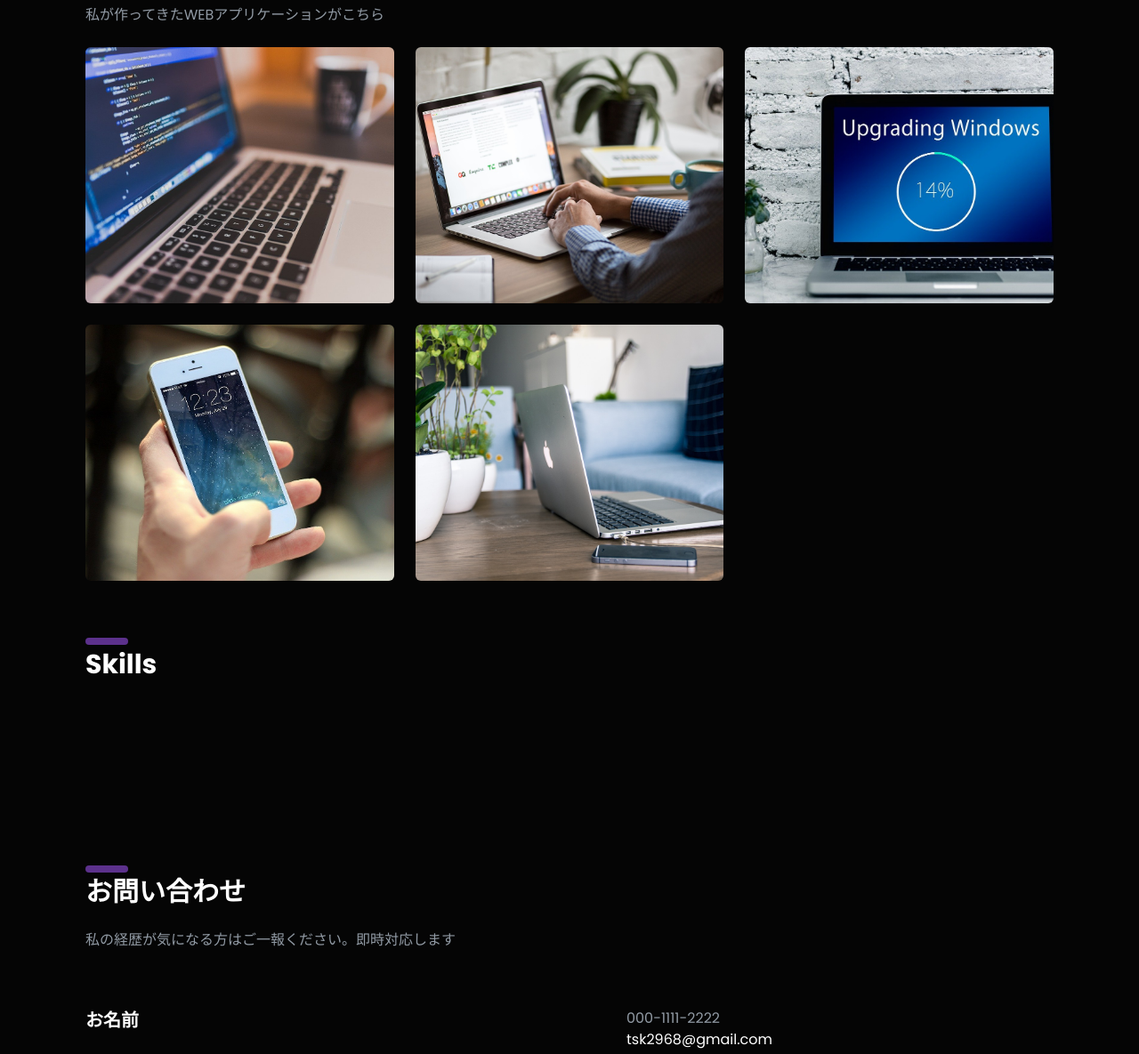
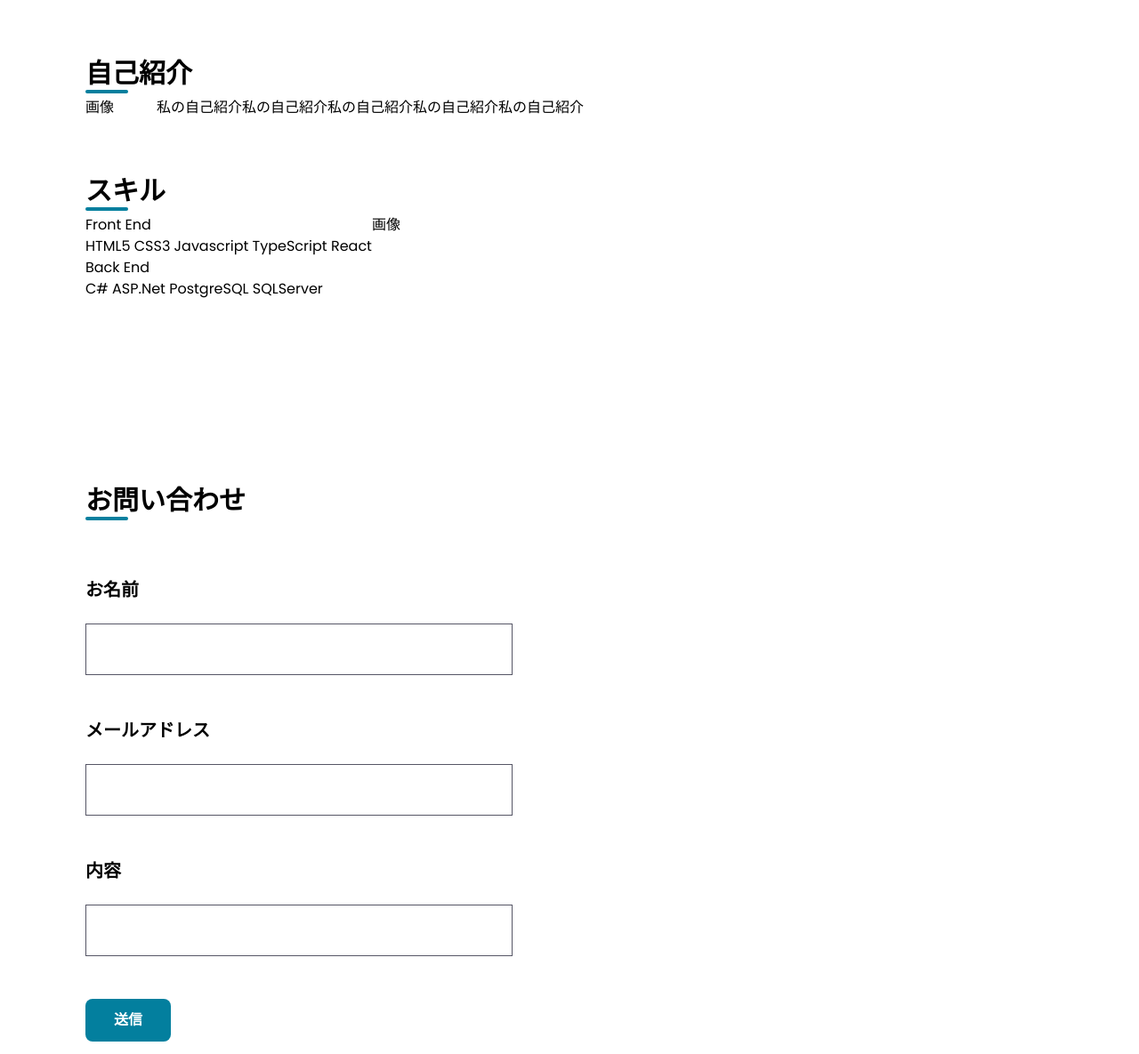
Before and after one commit to Toshiki2968/Portfolio, a website: page src/index.html in a window 1280 px wide. Shown: the part 643-1828 px from the top of the page at 89% size. Drawn offline with Linux system fonts and the light colour scheme.

Commit message:
add: レイアウト修正

```diff
--- a/src/index.html
+++ b/src/index.html
@@ -4,7 +4,7 @@
     <meta charset="UTF-8" />
     <meta name="viewport" content="width=device-width, initial-scale=1.0" />
     <link href="/dist/output.css" rel="stylesheet" />
-    <title>ポートフォリオサイト</title>
+    <title>ポートフォリオ</title>
     <link rel="preconnect" href="https://fonts.googleapis.com" />
     <link rel="preconnect" href="https://fonts.gstatic.com" crossorigin />
     <link
@@ -19,9 +19,9 @@
       referrerpolicy="no-referrer"
     />
   </head>
-  <body class="font-poppins bg-body text-white">
+  <body class="font-poppins bg-white text-black">
     <!-- ナビゲーションバー -->
-    <header class="py-6">
+    <header class="py-6 bg-main text-white">
       <div
         class="container mx-auto flex justify-between items-center px-8 md:px-14 lg:px-24 w-full"
       >
@@ -30,24 +30,27 @@
           <a
             href="#home"
             class="hover:text-selected-text transition-all duration-300"
-            >Home</a
+            >ホーム</a
           >
           <a
+            href="#About"
+            class="hover:text-selected-text transition-all duration-300"
+            >自己紹介</a
+          >
+          <!-- <a
             href="#portforio"
             class="hover:text-selected-text transition-all duration-300"
             >Portfolio</a
-          >
+          > -->
           <a
             href="#skils"
             class="hover:text-selected-text transition-all duration-300"
-            >Skills</a
+            >スキル</a
           >
-          <a href="#contact"
-            ><button
-              class="px-6 py-2 bg-theme font-bold rounded-lg hover:bg-purple-600 transition-all duration-300"
-            >
-              Contact
-            </button></a
+          <a
+            href="#contact"
+            class="hover:text-selected-text transition-all duration-300"
+            >お問い合わせ</a
           >
         </div>
         <div class="md:hidden">
@@ -55,7 +58,6 @@
         </div>
       </div>
     </header>
-
     <!-- ヒーローセクション -->
     <div
       id="home"
@@ -68,8 +70,14 @@
           <h1
             class="font-bold text-5xl text-center md:text-left md:text-6xl lg:text-7xl"
           >
-            Toshiki Sumiya
+            TailWindCSSで<br />美しいサイトを<br />作ります
           </h1>
+          <!-- <button
+            class="px-6 py-4 bg-theme font-bold rounded-lg hover:bg-purple-600 transition-all duration-300 mt-10"
+          >
+            <i class="fa-solid fa-rocket mr-1"></i>
+            <span>もっと見る</span>
+          </button> -->
         </div>
         <!-- <img
           src="./images/human.jpg"
@@ -78,114 +86,83 @@
         /> -->
       </div>
     </div>
-
-    <!-- ポートフォリオセクション -->
-    <div
-      id="portforio"
+    <!-- About -->
+    <section
+      id="about"
       class="container mt-16 flex items-center mx-auto px-8 md:px-14 lg:px-24 w-full"
     >
-      <section class="w-full">
-        <h2 class="secondary-title">私のポートフォリオ</h2>
-        <p class="section-paragraph">
-          私が作ってきたWEBアプリケーションがこちら
-        </p>
-        <div class="grid lg:grid-cols-3 md:grid-cols-2 grid-cols-1 gap-6">
-          <img
-            src="./images/portfolio1.jpg"
-            alt=""
-            class="w-full h-36 lg:h-72 object-cover rounded-md cursor-pointer"
-          />
-          <img
-            src="./images/portfolio2.jpg"
-            alt=""
-            class="w-full h-36 lg:h-72 object-cover rounded-md cursor-pointer"
-          />
-          <img
-            src="./images/portfolio3.jpg"
-            alt=""
-            class="w-full h-36 lg:h-72 object-cover rounded-md cursor-pointer"
-          />
-          <img
-            src="./images/portfolio4.jpg"
-            alt=""
-            class="w-full h-36 lg:h-72 object-cover rounded-md cursor-pointer"
-          />
-          <img
-            src="./images/portfolio5.jpg"
-            alt=""
-            class="w-full h-36 lg:h-72 object-cover rounded-md cursor-pointer"
-          />
+      <dev class="w-full">
+        <h2 class="secondary-title">自己紹介</h2>
+        <div class="flex">
+          <div>画像</div>
+          <div class="ml-12">
+            私の自己紹介私の自己紹介私の自己紹介私の自己紹介私の自己紹介
+          </div>
         </div>
-      </section>
-    </div>
+      </dev>
+    </section>
 
-    <!-- スキルスタックセクション -->
+    <!-- Skills -->
     <div
       id="skils"
       class="container mt-16 flex items-center mx-auto px-8 md:px-14 lg:px-24 w-full"
     >
       <section class="w-full">
-        <h2 class="secondary-title">Skills</h2>
+        <h2 class="secondary-title">スキル</h2>
+        <div class="flex">
+          <div>
+            <h3>Front End</h3>
+            <span>HTML5</span>
+            <span>CSS3</span>
+            <span>Javascript</span>
+            <span>TypeScript</span>
+            <span>React</span>
+            <h3>Back End</h3>
+            <span>C#</span>
+            <span>ASP.Net</span>
+            <span>PostgreSQL</span>
+            <span>SQLServer</span>
+          </div>
+          <div>画像</div>
+        </div>
       </section>
     </div>
 
-    <!-- お問い合わせ -->
+    <!-- Contact -->
     <div
       id="contact"
       class="container mt-52 mb-20 flex items-center mx-auto px-8 md:px-14 lg:px-24 w-full"
     >
       <section class="w-full">
         <h2 class="secondary-title">お問い合わせ</h2>
-        <p class="section-paragraph">
-          私の経歴が気になる方はご一報ください。即時対応します
-        </p>
         <div class="w-full grid lg:grid-cols-2 gap-8 lg:gap-32 mt-16">
           <div class="space-y-12">
             <div>
-              <label class="text-white block mb-6 text-xl font-bold"
-                >お名前</label
+              <label class="block mb-6 text-xl font-bold">お名前</label
               ><input
                 type="text"
-                class="w-full border border-inputBorder bg-input px-4 py-4"
+                class="w-full border border-inputBorder px-4 py-4"
               />
             </div>
             <div>
-              <label class="text-white block mb-6 text-xl font-bold"
-                >メールアドレス</label
+              <label class="block mb-6 text-xl font-bold">メールアドレス</label
               ><input
                 type="text"
-                class="w-full border border-inputBorder bg-input px-4 py-4"
+                class="w-full border border-inputBorder px-4 py-4"
               />
             </div>
             <div>
-              <label class="text-white block mb-6 text-xl font-bold"
-                >メッセージ</label
-              ><input
+              <label class="block mb-6 text-xl font-bold">内容</label>
+              <input
                 type="text"
-                class="w-full border border-inputBorder bg-input px-4 py-4"
+                class="w-full border border-inputBorder px-4 py-4"
               />
             </div>
             <button
-              class="px-8 py-3 bg-theme font-bold rounded-lg hover:bg-purple-600 transition-all duration-300"
+              class="px-8 py-3 bg-main text-white font-bold rounded-lg hover:bg-purple-600 transition-all duration-300"
             >
-              送信する
+              送信
             </button>
-          </div>
-          <div>
-            <p class="text-secondary">000-1111-2222</p>
-            <a href="mailto:tsk2968@gmail.com">tsk2968@gmail.com</a>
-            <!-- sns -->
-            <div class="mt-10 space-x-6">
-              <a href="#">
-                <i class="fa-brands fa-twitter text-blue-400"></i>
-              </a>
-              <a href="#">
-                <i class="fa-brands fa-facebook text-blue-600"></i>
-              </a>
-              <a href="#">
-                <i class="fa-brands fa-instagram text-pink-400"></i>
-              </a>
-            </div>
           </div>
         </div>
       </section>
--- a/src/input.css
+++ b/src/input.css
@@ -11,9 +11,9 @@ body {
   @apply text-3xl font-bold;
 }
 
-.secondary-title::before {
+.secondary-title::after {
   content: "";
-  @apply block w-12 h-2 bg-theme rounded-full mb-1;
+  @apply block w-12 h-1 bg-main rounded-full mb-1;
 }
 
 .section-paragraph {
--- a/tailwind.config.js
+++ b/tailwind.config.js
@@ -4,8 +4,9 @@ module.exports = {
   theme: {
     extend: {
       colors: {
+        main: "#037f9e",
         body: "#050505",
-        "selected-text": "#A3A3FF",
+        "selected-text": "#059ebf",
         theme: "#5c318c",
         secondary: "#919aA4",
         badge: "#3F3F51",
```
Also changed, not shown: dist/output.css.
